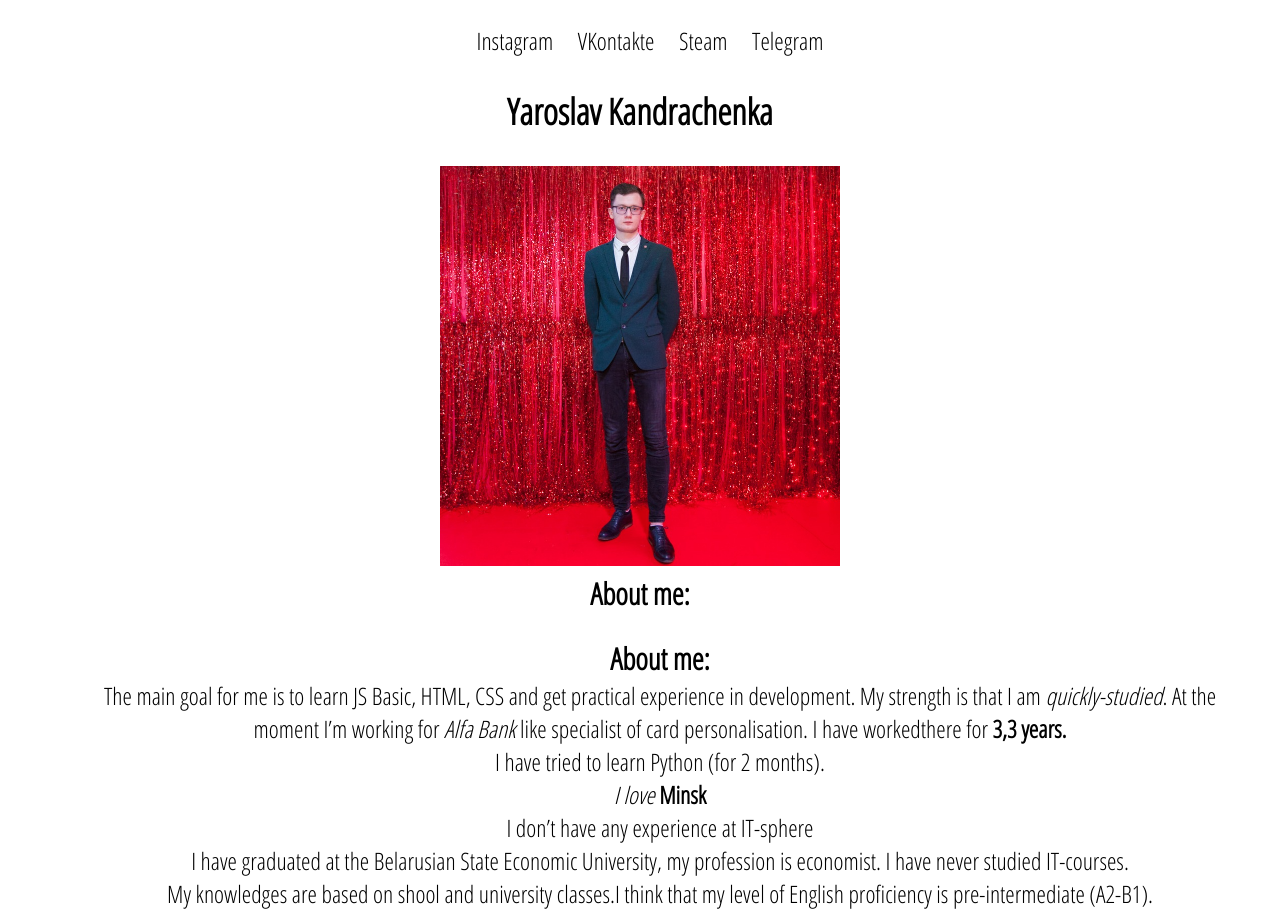
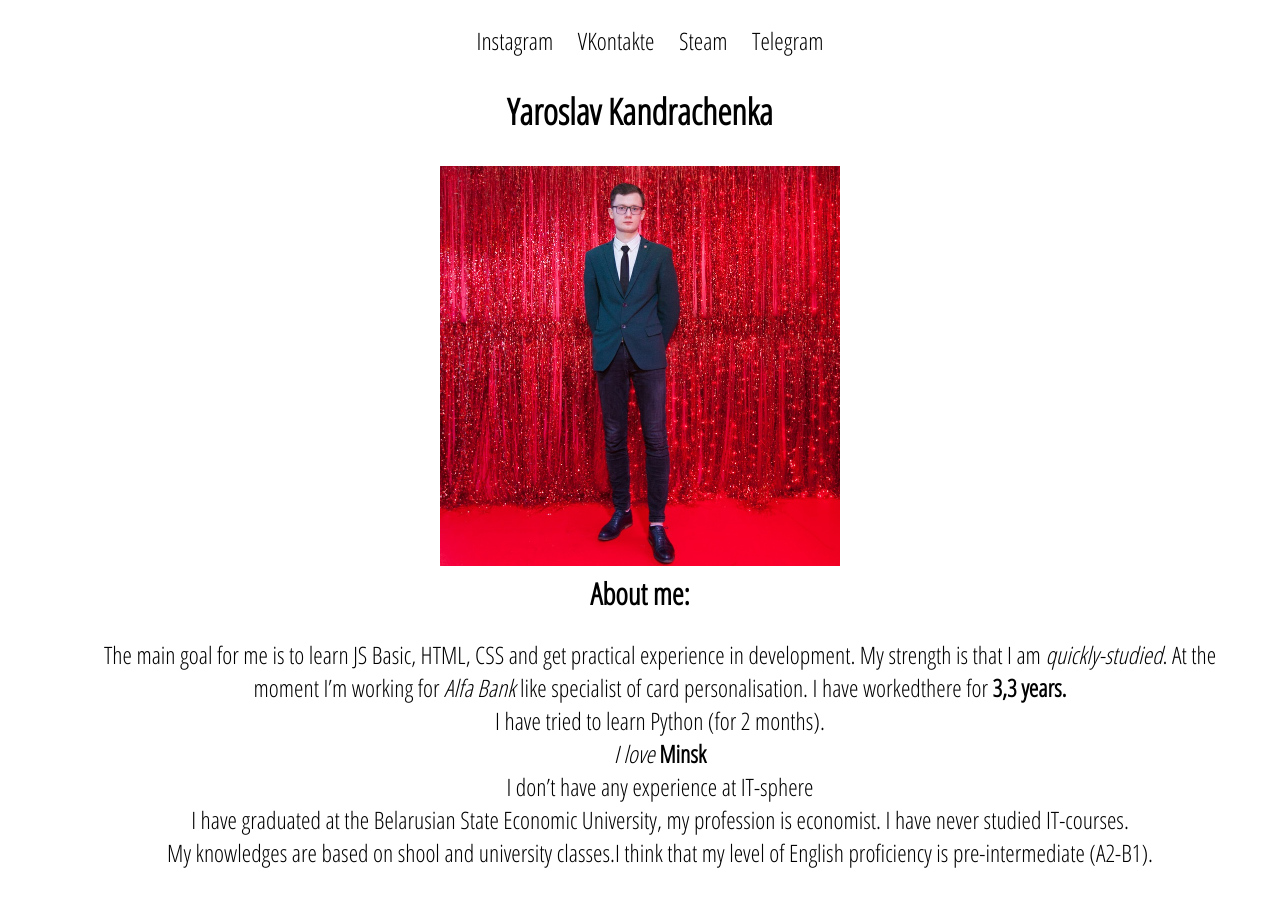
Before and after one commit to Nasoker/rsschool-cv, a plain HTML site: page index.html in a window 1280 px wide. Shown: the top 913 px of the page. Drawn offline with Linux system fonts and the light colour scheme.

Commit message:
feat: duplicate h2 element

```diff
--- a/index.html
+++ b/index.html
@@ -26,7 +26,6 @@
         <img src="owoNVJ7SU-s.jpg" alt="Yaroslav Kandrachenka">
           <h2>About me:</h2>
         <ul class='main-ul'>
-        <h2>About me:</h2>
             <li>The main goal for me is to learn JS Basic, HTML, CSS and get practical experience in development. My strength is that I am <i>quickly-studied</i>. At the moment I’m working for <i>Alfa Bank</i> like specialist of card personalisation. I have
                 workedthere for <b>3,3 years.</b></li>
             <li>I have tried to learn Python (for 2 months).</li>
```
